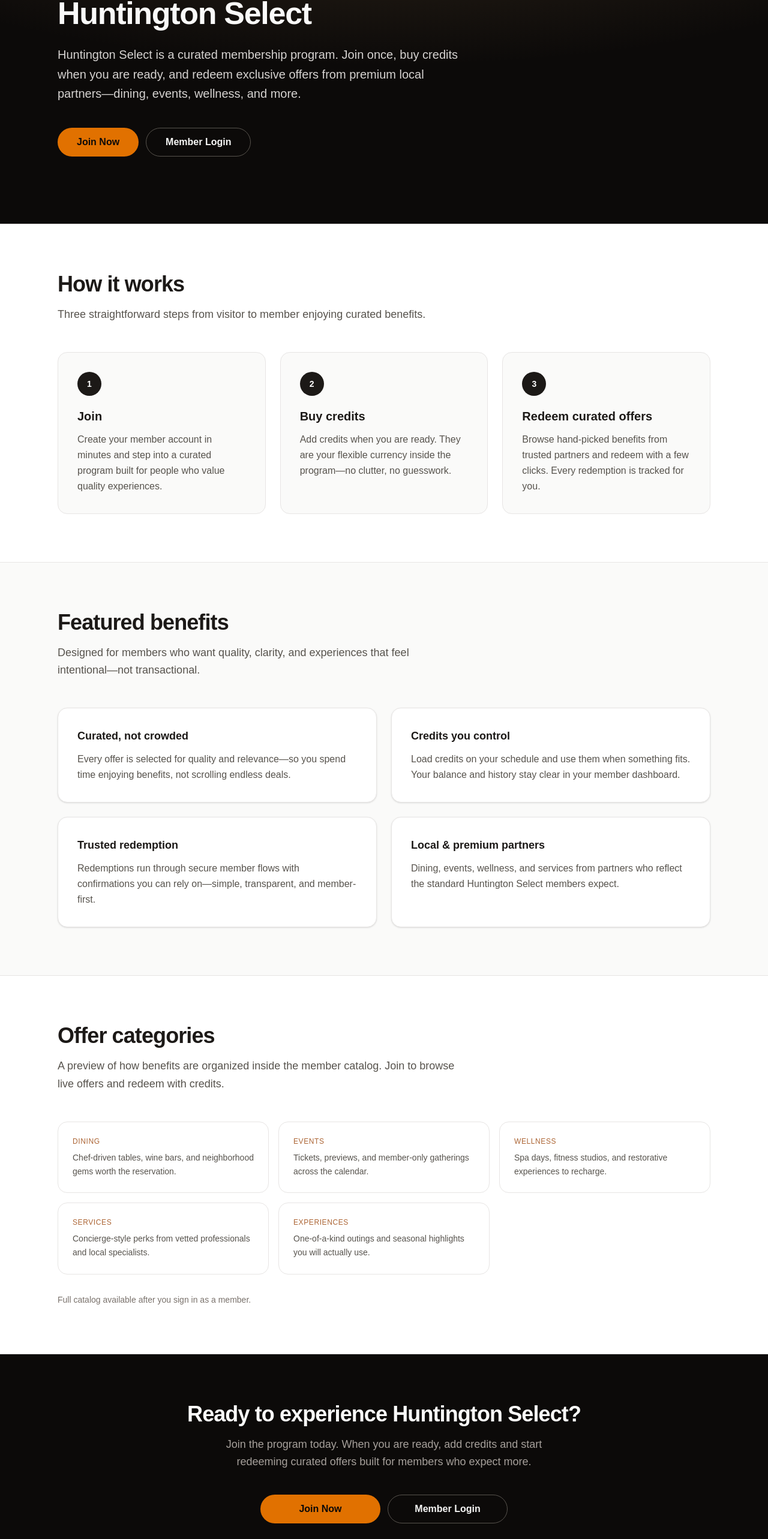
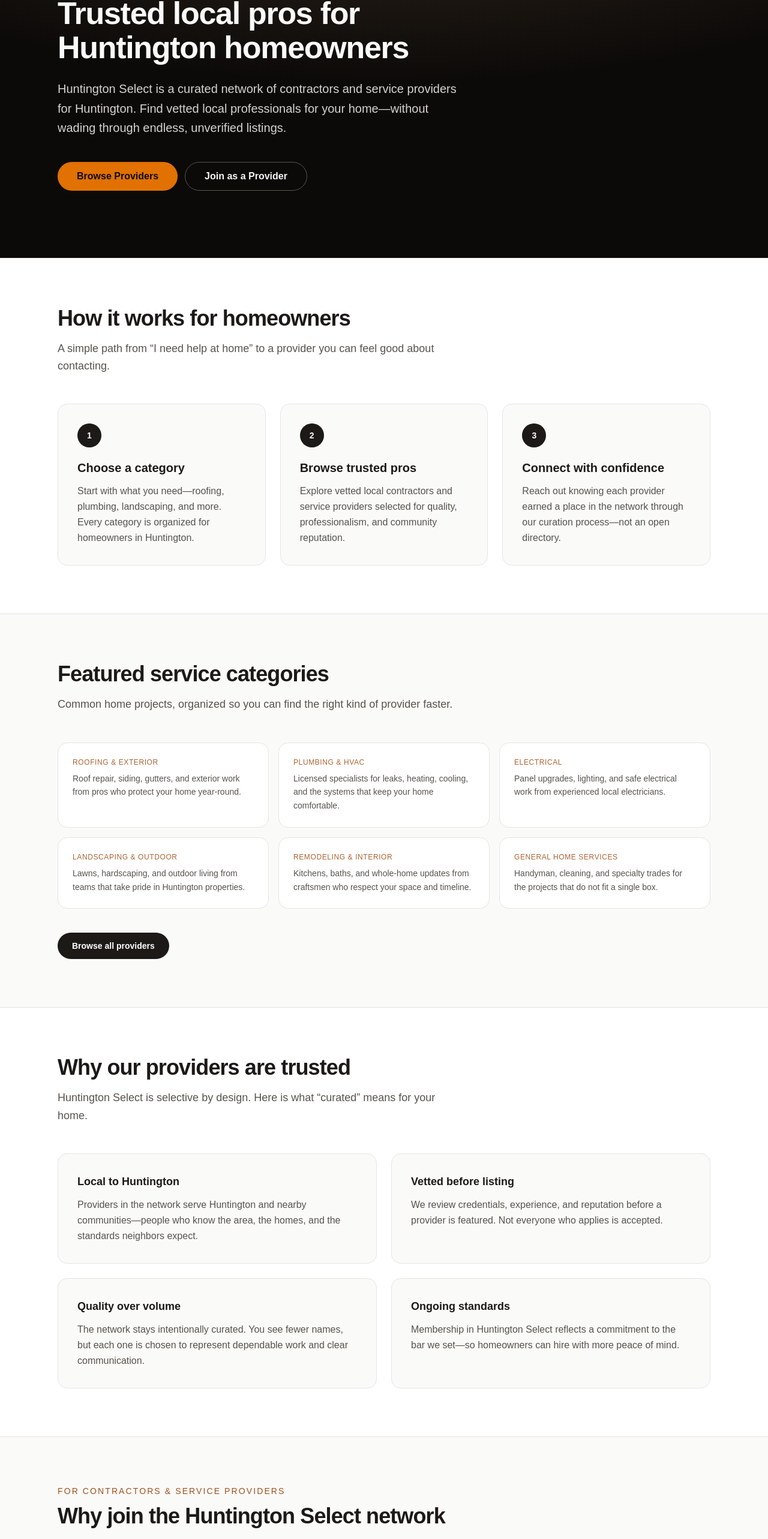
Before and after one commit to elopez8090/huntington-select, a Next.js app: page / in a window 1280 px wide. Shown: the part 219-2785 px from the top of the page at 60% size. Built offline with nearby package versions, Linux system fonts and the light colour scheme.

Commit message:
Reposition homepage for provider network

```diff
--- a/app/page.tsx
+++ b/app/page.tsx
@@ -1,9 +1,9 @@
 import { HomePage } from "@/components/marketing/home-page";
 
 export const metadata = {
-  title: "Huntington Select | Curated member benefits",
+  title: "Huntington Select | Trusted local service providers",
   description:
-    "Join Huntington Select—a members-only program to buy credits and redeem curated dining, events, wellness, and partner offers.",
+    "A curated network of vetted contractors and service providers for Huntington homeowners—and a premium place for local pros to join.",
 };
 
 export default function Home() {
--- a/components/marketing/home-page.tsx
+++ b/components/marketing/home-page.tsx
@@ -2,75 +2,109 @@
 import { SiteFooter } from "@/components/marketing/site-footer";
 import { SiteHeader } from "@/components/marketing/site-header";
 
-const steps = [
+const customerSteps = [
   {
     step: "1",
-    title: "Join",
+    title: "Choose a category",
     description:
-      "Create your member account in minutes and step into a curated program built for people who value quality experiences.",
+      "Start with what you need—roofing, plumbing, landscaping, and more. Every category is organized for homeowners in Huntington.",
   },
   {
     step: "2",
-    title: "Buy credits",
+    title: "Browse trusted pros",
     description:
-      "Add credits when you are ready. They are your flexible currency inside the program—no clutter, no guesswork.",
+      "Explore vetted local contractors and service providers selected for quality, professionalism, and community reputation.",
   },
   {
     step: "3",
-    title: "Redeem curated offers",
+    title: "Connect with confidence",
     description:
-      "Browse hand-picked benefits from trusted partners and redeem with a few clicks. Every redemption is tracked for you.",
+      "Reach out knowing each provider earned a place in the network through our curation process—not an open directory.",
   },
 ] as const;
 
-const benefits = [
+const trustReasons = [
   {
-    title: "Curated, not crowded",
+    title: "Local to Huntington",
     description:
-      "Every offer is selected for quality and relevance—so you spend time enjoying benefits, not scrolling endless deals.",
+      "Providers in the network serve Huntington and nearby communities—people who know the area, the homes, and the standards neighbors expect.",
   },
   {
-    title: "Credits you control",
+    title: "Vetted before listing",
     description:
-      "Load credits on your schedule and use them when something fits. Your balance and history stay clear in your member dashboard.",
+      "We review credentials, experience, and reputation before a provider is featured. Not everyone who applies is accepted.",
   },
   {
-    title: "Trusted redemption",
+    title: "Quality over volume",
     description:
-      "Redemptions run through secure member flows with confirmations you can rely on—simple, transparent, and member-first.",
+      "The network stays intentionally curated. You see fewer names, but each one is chosen to represent dependable work and clear communication.",
   },
   {
-    title: "Local & premium partners",
+    title: "Ongoing standards",
     description:
-      "Dining, events, wellness, and services from partners who reflect the standard Huntington Select members expect.",
+      "Membership in Huntington Select reflects a commitment to the bar we set—so homeowners can hire with more peace of mind.",
   },
 ] as const;
 
-const categories = [
+const serviceCategories = [
   {
-    slug: "dining",
-    title: "Dining",
-    description: "Chef-driven tables, wine bars, and neighborhood gems worth the reservation.",
+    slug: "roofing-exterior",
+    title: "Roofing & exterior",
+    description:
+      "Roof repair, siding, gutters, and exterior work from pros who protect your home year-round.",
   },
   {
-    slug: "events",
-    title: "Events",
-    description: "Tickets, previews, and member-only gatherings across the calendar.",
+    slug: "plumbing-hvac",
+    title: "Plumbing & HVAC",
+    description:
+      "Licensed specialists for leaks, heating, cooling, and the systems that keep your home comfortable.",
   },
   {
-    slug: "wellness",
-    title: "Wellness",
-    description: "Spa days, fitness studios, and restorative experiences to recharge.",
+    slug: "electrical",
+    title: "Electrical",
+    description:
+      "Panel upgrades, lighting, and safe electrical work from experienced local electricians.",
   },
   {
-    slug: "services",
-    title: "Services",
-    description: "Concierge-style perks from vetted professionals and local specialists.",
+    slug: "landscaping",
+    title: "Landscaping & outdoor",
+    description:
+      "Lawns, hardscaping, and outdoor living from teams that take pride in Huntington properties.",
   },
   {
-    slug: "experiences",
-    title: "Experiences",
-    description: "One-of-a-kind outings and seasonal highlights you will actually use.",
+    slug: "remodeling",
+    title: "Remodeling & interior",
+    description:
+      "Kitchens, baths, and whole-home updates from craftsmen who respect your space and timeline.",
+  },
+  {
+    slug: "general",
+    title: "General home services",
+    description:
+      "Handyman, cleaning, and specialty trades for the projects that do not fit a single box.",
+  },
+] as const;
+
+const providerBenefits = [
+  {
+    title: "Stand out in a curated network",
+    description:
+      "You are not one of hundreds on a generic listing site. Huntington Select highlights providers we trust and recommend.",
+  },
+  {
+    title: "Homeowners who value quality",
+    description:
+      "Members and visitors come here looking for dependable local pros—not the lowest bid at any cost.",
+  },
+  {
+    title: "Premium local brand",
+    description:
+      "Associate your business with a selective Huntington program built around trust, clarity, and community.",
+  },
+  {
+    title: "Straightforward application",
+    description:
+      "Tell us about your work and credentials. If you are a fit, we will guide you through joining the network.",
   },
 ] as const;
 
@@ -87,28 +121,28 @@
           />
           <div className="relative mx-auto max-w-6xl px-4 py-20 sm:px-6 sm:py-28 lg:px-8">
             <p className="text-sm font-medium uppercase tracking-[0.2em] text-amber-200/90">
-              Members-only benefits
+              Curated local service network
             </p>
             <h1 className="mt-4 max-w-3xl text-4xl font-semibold tracking-tight sm:text-5xl lg:text-[3.25rem] lg:leading-[1.1]">
-              Huntington Select
+              Trusted local pros for Huntington homeowners
             </h1>
             <p className="mt-6 max-w-2xl text-lg leading-relaxed text-stone-300 sm:text-xl">
-              Huntington Select is a curated membership program. Join once,
-              buy credits when you are ready, and redeem exclusive offers from
-              premium local partners—dining, events, wellness, and more.
+              Huntington Select is a curated network of contractors and service
+              providers for Huntington. Find vetted local professionals for
+              your home—without wading through endless, unverified listings.
             </p>
             <div className="mt-10 flex flex-col gap-3 sm:flex-row sm:items-center">
               <Link
-                href="/register"
+                href="/providers"
                 className="inline-flex h-12 items-center justify-center rounded-full bg-amber-600 px-8 text-base font-semibold text-stone-950 transition-colors hover:bg-amber-500"
               >
-                Join Now
+                Browse Providers
               </Link>
               <Link
-                href="/login"
+                href="/provider-apply"
                 className="inline-flex h-12 items-center justify-center rounded-full border border-stone-600 bg-transparent px-8 text-base font-semibold text-stone-100 transition-colors hover:border-stone-400 hover:bg-stone-900"
               >
-                Member Login
+                Join as a Provider
               </Link>
             </div>
           </div>
@@ -121,15 +155,15 @@
           <div className="mx-auto max-w-6xl px-4 sm:px-6 lg:px-8">
             <div className="max-w-2xl">
               <h2 className="text-3xl font-semibold tracking-tight text-stone-900 sm:text-4xl">
-                How it works
+                How it works for homeowners
               </h2>
               <p className="mt-4 text-base leading-relaxed text-stone-600 sm:text-lg">
-                Three straightforward steps from visitor to member enjoying
-                curated benefits.
+                A simple path from “I need help at home” to a provider you can
+                feel good about contacting.
               </p>
             </div>
             <ol className="mt-12 grid gap-6 md:grid-cols-3">
-              {steps.map((item) => (
+              {customerSteps.map((item) => (
                 <li
                   key={item.step}
                   className="rounded-2xl border border-stone-200 bg-stone-50 p-6 sm:p-8"
@@ -150,56 +184,24 @@
         </section>
 
         <section
-          id="benefits"
+          id="categories"
           className="scroll-mt-20 border-b border-stone-200 py-16 sm:py-20"
         >
           <div className="mx-auto max-w-6xl px-4 sm:px-6 lg:px-8">
             <div className="max-w-2xl">
               <h2 className="text-3xl font-semibold tracking-tight text-stone-900 sm:text-4xl">
-                Featured benefits
+                Featured service categories
               </h2>
               <p className="mt-4 text-base leading-relaxed text-stone-600 sm:text-lg">
-                Designed for members who want quality, clarity, and experiences
-                that feel intentional—not transactional.
-              </p>
-            </div>
-            <ul className="mt-12 grid gap-6 sm:grid-cols-2">
-              {benefits.map((benefit) => (
-                <li
-                  key={benefit.title}
-                  className="rounded-2xl border border-stone-200 bg-white p-6 shadow-sm sm:p-8"
-                >
-                  <h3 className="text-lg font-semibold text-stone-900">
-                    {benefit.title}
-                  </h3>
-                  <p className="mt-3 text-sm leading-relaxed text-stone-600 sm:text-base">
-                    {benefit.description}
-                  </p>
-                </li>
-              ))}
-            </ul>
-          </div>
-        </section>
-
-        <section
-          id="categories"
-          className="scroll-mt-20 border-b border-stone-200 bg-white py-16 sm:py-20"
-        >
-          <div className="mx-auto max-w-6xl px-4 sm:px-6 lg:px-8">
-            <div className="max-w-2xl">
-              <h2 className="text-3xl font-semibold tracking-tight text-stone-900 sm:text-4xl">
-                Offer categories
-              </h2>
-              <p className="mt-4 text-base leading-relaxed text-stone-600 sm:text-lg">
-                A preview of how benefits are organized inside the member
-                catalog. Join to browse live offers and redeem with credits.
+                Common home projects, organized so you can find the right kind
+                of provider faster.
               </p>
             </div>
             <ul className="mt-12 grid gap-4 sm:grid-cols-2 lg:grid-cols-3">
-              {categories.map((category) => (
+              {serviceCategories.map((category) => (
                 <li
                   key={category.slug}
-                  className="group rounded-2xl border border-stone-200 p-6 transition-colors hover:border-amber-600/40 hover:bg-amber-50/30"
+                  className="group rounded-2xl border border-stone-200 bg-white p-6 transition-colors hover:border-amber-600/40 hover:bg-amber-50/30"
                 >
                   <p className="text-xs font-medium uppercase tracking-wider text-amber-800/80">
                     {category.title}
@@ -210,33 +212,114 @@
                 </li>
               ))}
             </ul>
-            <p className="mt-8 text-sm text-stone-500">
-              Full catalog available after you sign in as a member.
-            </p>
+            <div className="mt-10">
+              <Link
+                href="/providers"
+                className="inline-flex h-11 items-center justify-center rounded-full bg-stone-900 px-6 text-sm font-semibold text-white transition-colors hover:bg-stone-800"
+              >
+                Browse all providers
+              </Link>
+            </div>
+          </div>
+        </section>
+
+        <section
+          id="trust"
+          className="scroll-mt-20 border-b border-stone-200 bg-white py-16 sm:py-20"
+        >
+          <div className="mx-auto max-w-6xl px-4 sm:px-6 lg:px-8">
+            <div className="max-w-2xl">
+              <h2 className="text-3xl font-semibold tracking-tight text-stone-900 sm:text-4xl">
+                Why our providers are trusted
+              </h2>
+              <p className="mt-4 text-base leading-relaxed text-stone-600 sm:text-lg">
+                Huntington Select is selective by design. Here is what
+                “curated” means for your home.
+              </p>
+            </div>
+            <ul className="mt-12 grid gap-6 sm:grid-cols-2">
+              {trustReasons.map((item) => (
+                <li
+                  key={item.title}
+                  className="rounded-2xl border border-stone-200 bg-stone-50 p-6 sm:p-8"
+                >
+                  <h3 className="text-lg font-semibold text-stone-900">
+                    {item.title}
+                  </h3>
+                  <p className="mt-3 text-sm leading-relaxed text-stone-600 sm:text-base">
+                    {item.description}
+                  </p>
+                </li>
+              ))}
+            </ul>
+          </div>
+        </section>
+
+        <section
+          id="for-providers"
+          className="scroll-mt-20 border-b border-stone-200 py-16 sm:py-20"
+        >
+          <div className="mx-auto max-w-6xl px-4 sm:px-6 lg:px-8">
+            <div className="max-w-2xl">
+              <p className="text-sm font-medium uppercase tracking-[0.15em] text-amber-800/90">
+                For contractors & service providers
+              </p>
+              <h2 className="mt-3 text-3xl font-semibold tracking-tight text-stone-900 sm:text-4xl">
+                Why join the Huntington Select network
+              </h2>
+              <p className="mt-4 text-base leading-relaxed text-stone-600 sm:text-lg">
+                If you take pride in your work and serve Huntington homeowners,
+                we built this network for businesses like yours—not for
+                volume-driven lead dumps.
+              </p>
+            </div>
+            <ul className="mt-12 grid gap-6 sm:grid-cols-2">
+              {providerBenefits.map((item) => (
+                <li
+                  key={item.title}
+                  className="rounded-2xl border border-stone-200 bg-white p-6 shadow-sm sm:p-8"
+                >
+                  <h3 className="text-lg font-semibold text-stone-900">
+                    {item.title}
+                  </h3>
+                  <p className="mt-3 text-sm leading-relaxed text-stone-600 sm:text-base">
+                    {item.description}
+                  </p>
+                </li>
+              ))}
+            </ul>
+            <div className="mt-10">
+              <Link
+                href="/provider-apply"
+                className="inline-flex h-11 items-center justify-center rounded-full border-2 border-stone-900 bg-transparent px-6 text-sm font-semibold text-stone-900 transition-colors hover:bg-stone-900 hover:text-white"
+              >
+                Apply to join the network
+              </Link>
+            </div>
           </div>
         </section>
 
         <section className="bg-stone-950 py-16 text-stone-50 sm:py-20">
           <div className="mx-auto max-w-6xl px-4 text-center sm:px-6 lg:px-8">
             <h2 className="text-3xl font-semibold tracking-tight sm:text-4xl">
-              Ready to experience Huntington Select?
+              Ready to find a pro—or join the network?
             </h2>
             <p className="mx-auto mt-4 max-w-xl text-base leading-relaxed text-stone-400 sm:text-lg">
-              Join the program today. When you are ready, add credits and start
-              redeeming curated offers built for members who expect more.
+              Homeowners: browse curated local providers. Contractors: apply to
+              be considered for Huntington Select membership.
             </p>
             <div className="mt-10 flex flex-col items-center justify-center gap-3 sm:flex-row">
               <Link
-                href="/register"
+                href="/providers"
                 className="inline-flex h-12 w-full min-w-[200px] items-center justify-center rounded-full bg-amber-600 px-8 text-base font-semibold text-stone-950 transition-colors hover:bg-amber-500 sm:w-auto"
               >
-                Join Now
+                Browse Providers
               </Link>
               <Link
-                href="/login"
+                href="/provider-apply"
                 className="inline-flex h-12 w-full min-w-[200px] items-center justify-center rounded-full border border-stone-600 px-8 text-base font-semibold text-stone-100 transition-colors hover:border-stone-400 hover:bg-stone-900 sm:w-auto"
               >
-                Member Login
+                Join as a Provider
               </Link>
             </div>
           </div>
--- a/components/marketing/site-footer.tsx
+++ b/components/marketing/site-footer.tsx
@@ -10,8 +10,8 @@
               Huntington Select
             </p>
             <p className="mt-2 text-sm leading-relaxed text-stone-600">
-              A members-only program for curated local offers—redeemed simply
-              with credits you control.
+              A curated local service provider network for Huntington
+              homeowners—and trusted pros who serve the community.
             </p>
           </div>
           <nav
--- a/components/marketing/site-header.tsx
+++ b/components/marketing/site-header.tsx
@@ -2,8 +2,9 @@
 
 const navLinks = [
   { href: "#how-it-works", label: "How it works" },
-  { href: "#benefits", label: "Benefits" },
   { href: "#categories", label: "Categories" },
+  { href: "#trust", label: "Why trust us" },
+  { href: "#for-providers", label: "For providers" },
 ] as const;
 
 export function SiteHeader() {
```
